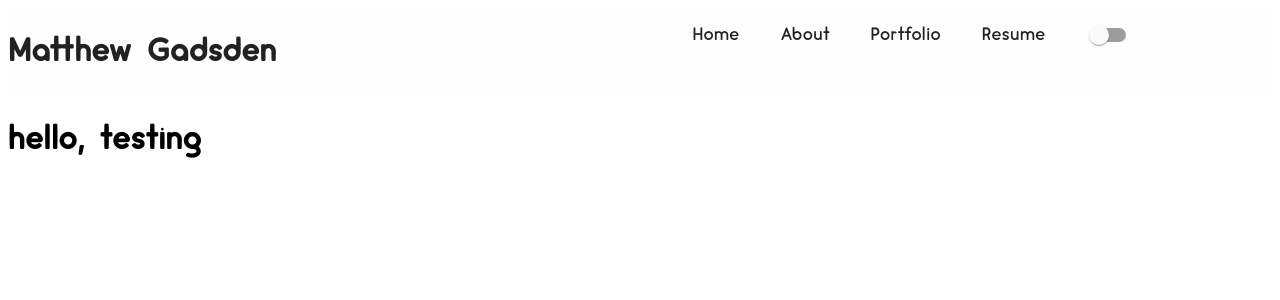
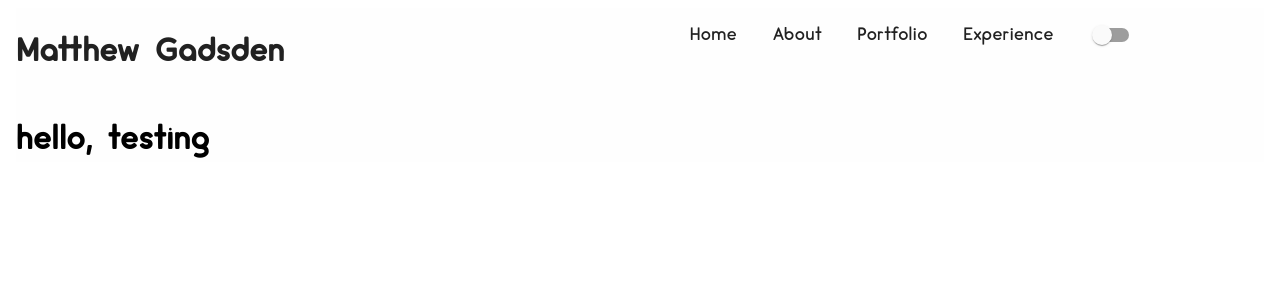
Before and after one commit to MatthewGadsden/MyPortfolio, a React (Create React App) app: page / in a window 1280 px wide. Shown: the top 300 px of the page. Built offline with nearby package versions, Linux system fonts and the light colour scheme.

Commit message:
renaming a page and updating some styling

```diff
--- a/src/App.tsx
+++ b/src/App.tsx
@@ -10,10 +10,14 @@ import './App.css';
 import MyNavbar from "./layouts/my-navbar";
 import Home from "./pages/home";
 import Portfolio from './pages/portfolio';
-import Resume from './pages/resume';
+import Experience from './pages/experience';
 import About from './pages/about';
+import styled from 'styled-components';
 
 
+const Body = styled.body`
+background-color: ${props => props.theme.palette.primary.main};
+`
 
 
 function App() {
@@ -22,13 +26,15 @@ function App() {
   return (
     <MuiThemeProvider theme={darkTheme}>
       <StyledThemeProvider theme={isDarkMode ? darkTheme : lightTheme}>
+        <Body>
         <MyNavbar isDarkMode={isDarkMode} setIsDarkMode={setIsDarkMode}/>
-        <Routes>
-          <Route path="/" element={<Home />}/>
-          <Route path="/portfolio" element={<Portfolio />}/>
-          <Route path="/about" element={<About />}/>
-          <Route path="/resume" element={<Resume />}/>
-        </Routes>
+          <Routes>
+            <Route path="/" element={<Home />}/>
+            <Route path="/portfolio" element={<Portfolio />}/>
+            <Route path="/about" element={<About />}/>
+            <Route path="/experience" element={<Experience />}/>
+          </Routes>
+        </Body>
       </StyledThemeProvider>
     </MuiThemeProvider>
   );
--- a/src/index.tsx
+++ b/src/index.tsx
@@ -9,7 +9,6 @@ root.render(
   <BrowserRouter>
     <App />
   </BrowserRouter>
-
 );
 
 // If you want to start measuring performance in your app, pass a function
--- a/src/layouts/my-navbar/index.tsx
+++ b/src/layouts/my-navbar/index.tsx
@@ -72,7 +72,7 @@ const MyNavbar = (props: MyNavbarProps) => {
             <ListElement><Link to="/">Home</Link></ListElement>
             <ListElement><Link to="/about">About</Link></ListElement>
             <ListElement><Link to="/portfolio">Portfolio</Link></ListElement>
-            <ListElement><Link to="/resume">Resume</Link></ListElement>
+            <ListElement><Link to="/experience">Experience</Link></ListElement>
 
             <ListElement><Switch onChange={handleModeChange}/></ListElement>
           </ul>
--- a/src/pages/resume/index.tsx
+++ /dev/null
@@ -1,12 +0,0 @@
-import React from 'react'
-
-const Resume = () => {
-
-    return (
-        <div>
-
-        </div>
-    );
-}
-
-export default Resume
```
